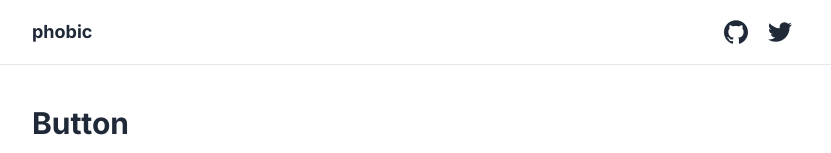
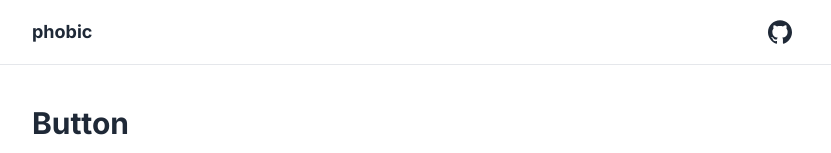
Before and after one commit to at-the-vr/phobic, a Next.js app: page / in a window 1280 px wide. Shown: the top 153 px of the page, without its empty margins (224-1055 px from the left). Built offline with nearby package versions, Linux system fonts and the light colour scheme.

Commit message:
chore: remove social from navbar

```diff
--- a/app/components/site/Navbar.tsx
+++ b/app/components/site/Navbar.tsx
@@ -21,12 +21,6 @@ export const Navbar = () => {
 								>
 									<SiGithub className="size-full" />
 								</a>
-								<a
-									href="https://twitter.com/at_the_vr"
-									className="size-10 p-2 text-gray-800 hover:text-blue-400"
-								>
-									<SiTwitter className="size-full" />
-								</a>
 							</nav>
 						</div>
 					</div>
```
